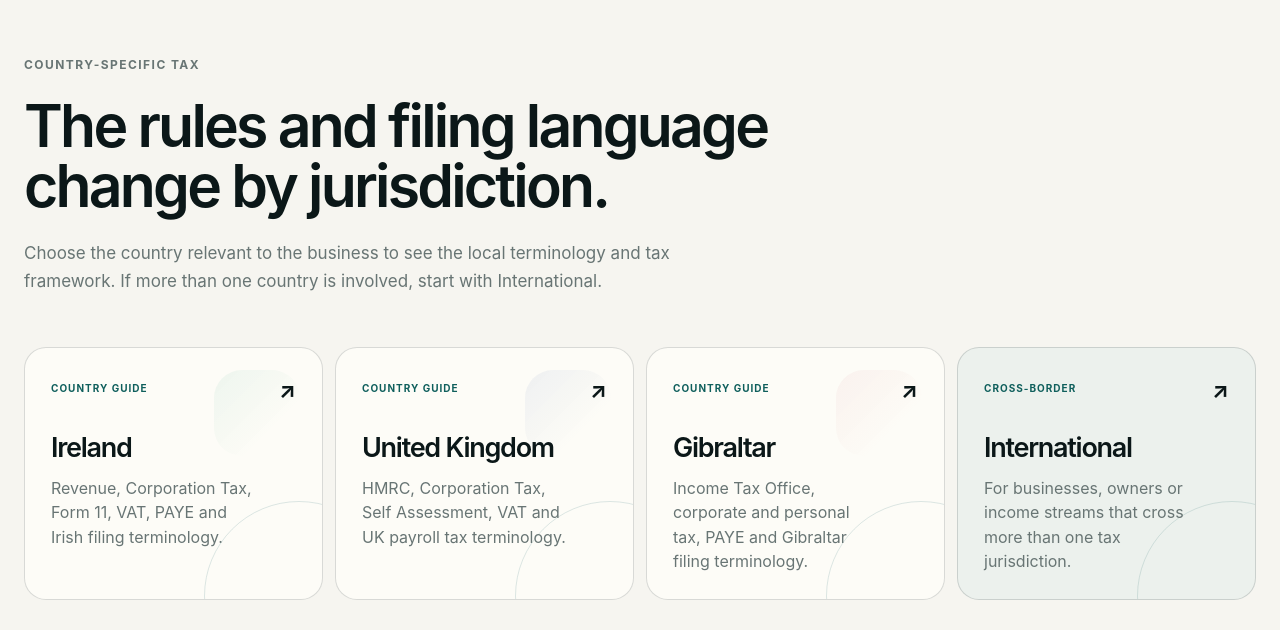
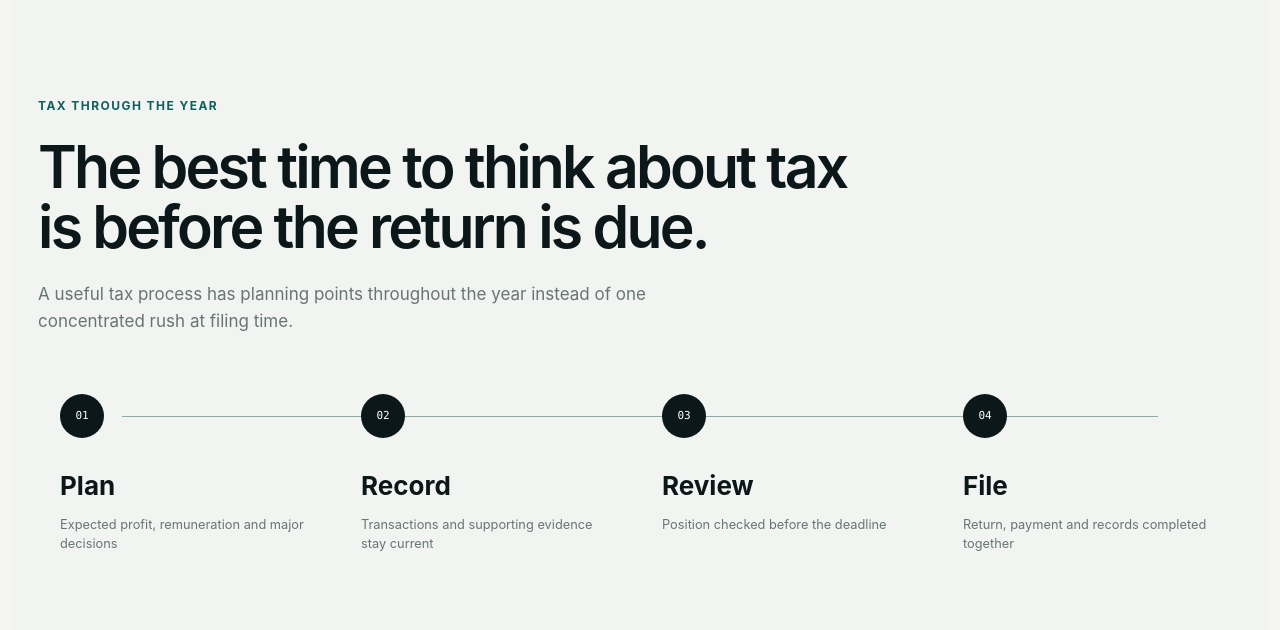
Before and after one commit to victoriashiel/Shiel-ltd, a Next.js app: page /tax in a window 1280 px wide. Shown: the part 4350-4980 px from the top of the page. Built offline with nearby package versions, Linux system fonts and the light colour scheme; no server answers.

Commit message:
Add editorial service visual to tax

```diff
--- a/app/tax/page.tsx
+++ b/app/tax/page.tsx
@@ -199,6 +199,27 @@ export default function TaxPage() {
       </section>
 
 
+      <section className={`section-pad ${styles.editorialSection}`} data-service-reveal>
+        <div className={styles.editorialHeader}>
+          <p className="eyebrow">Tax through the year</p>
+          <h2>The best time to think about tax is before the return is due.</h2>
+          <p>A useful tax process has planning points throughout the year instead of one concentrated rush at filing time.</p>
+        </div>
+        <div className={styles.taxTimeline} role="img" aria-label="Tax cycle from planning through activity, review and filing">
+          {[
+            ["Plan", "Expected profit, remuneration and major decisions"],
+            ["Record", "Transactions and supporting evidence stay current"],
+            ["Review", "Position checked before the deadline"],
+            ["File", "Return, payment and records completed together"],
+          ].map(([title, copy], index) => (
+            <div className={styles.taxMilestone} key={title}>
+              <span>0{index + 1}</span>
+              <div><strong>{title}</strong><small>{copy}</small></div>
+            </div>
+          ))}
+        </div>
+      </section>
+
       <ServiceCountries
         eyebrow="Country-specific tax"
         title="The rules and filing language change by jurisdiction."
```
